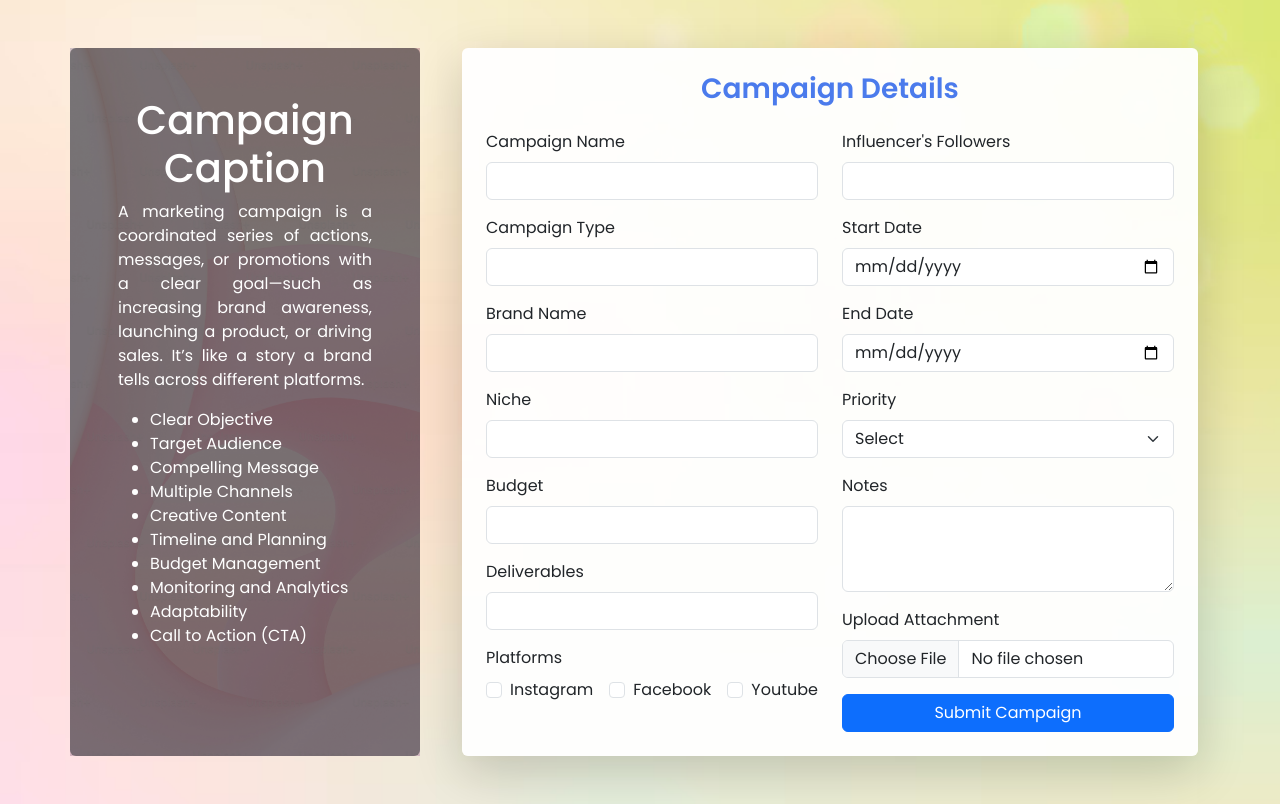
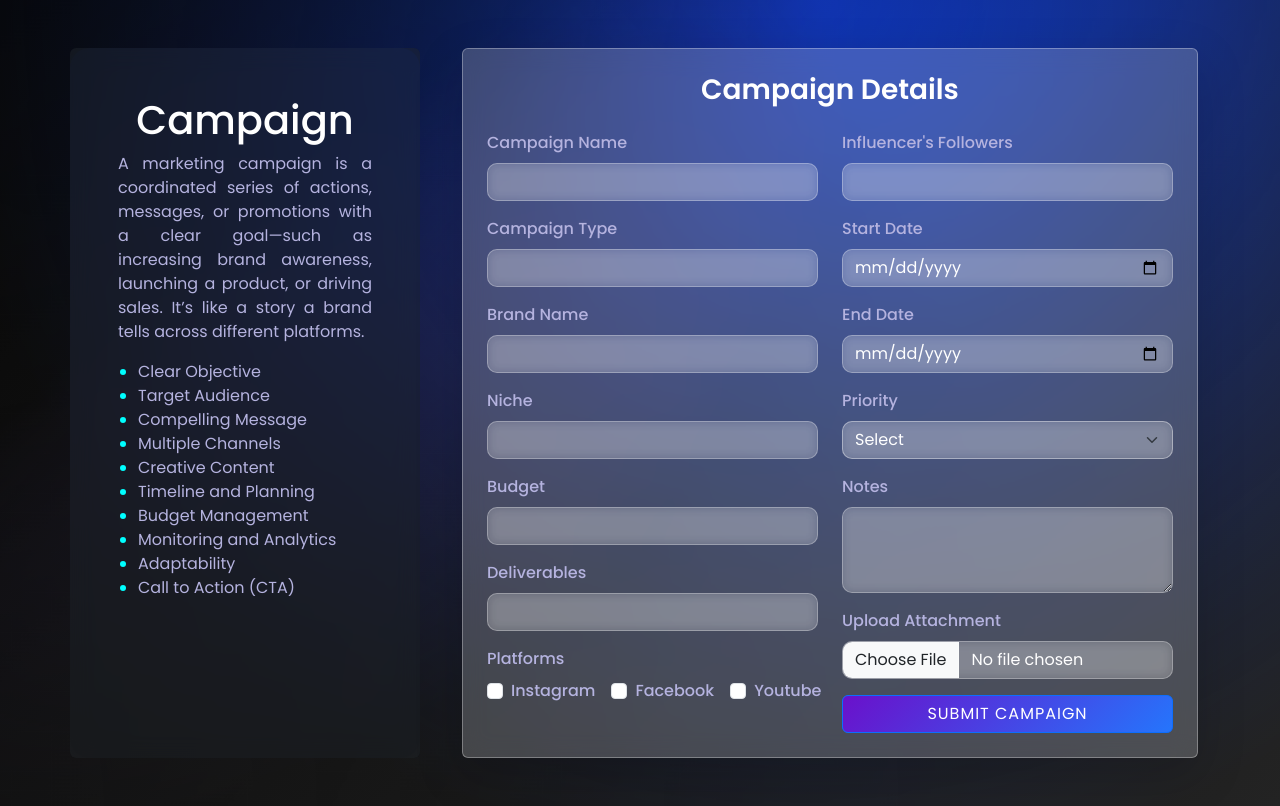
Before and after one commit to Manthan3888/influencer-frontend, a React (Create React App) app: page / in a window 1280 px wide. Built offline with nearby package versions, Linux system fonts and the light colour scheme.

Commit message:
Layout Changed

```diff
--- a/src/components/CampaignForm.css
+++ b/src/components/CampaignForm.css
@@ -14,7 +14,7 @@ body {
 
 /* Typography */
 .heading {
-  color: #4b7bec;
+  color: white;
   font-weight: 600;
   text-align: center;
   margin-bottom: 20px;
@@ -22,28 +22,126 @@ body {
 
 /* Background Section */
 .bg-image {
-  background-image: url('../assets/bg.jpg'); /* Adjust path as needed */
+  background-image: url('../assets/bg.png');
   background-size: cover;
   background-position: center;
   background-repeat: no-repeat;
   min-height: 100vh;
   padding: 60px 0;
+  position: relative;
+  overflow: hidden;
+}
+
+.bg-image::before {
+  content: '';
+  position: absolute;
+  inset: 0;
+  background: linear-gradient(135deg, rgba(0, 0, 0, 0.3), rgba(255, 255, 255, 0.1));
+  z-index: 0;
 }
 
 /* Card Styling */
 .card-style {
-  background-color: rgba(255, 255, 255, 0.95);
+  background-color: rgba(255, 255, 255, 0.2);
   border-radius: 20px;
-  box-shadow: 0 0 20px rgba(0, 0, 0, 0.1);
+  backdrop-filter: blur(12px);
+  -webkit-backdrop-filter: blur(12px);
+  box-shadow: 0 0 40px rgba(0, 0, 0, 0.2);
   padding: 30px;
+  border: 1px solid rgba(255, 255, 255, 0.3);
+  position: relative;
+  z-index: 1;
 }
 
-/* Left Side Content: Hidden by default */
+.card-style .form-control,
+.card-style .form-select {
+  background-color: rgba(255, 255, 255, 0.15);
+  color: #fff;
+  border: 1px solid rgba(255, 255, 255, 0.4);
+  border-radius: 10px;
+  backdrop-filter: blur(6px);
+  -webkit-backdrop-filter: blur(6px);
+  transition: all 0.3s ease;
+  box-shadow: none;
+}
+
+.card-style .form-control::placeholder {
+  color: rgba(255, 255, 255, 0.6);
+}
+
+.card-style .form-control:focus,
+.card-style .form-select:focus {
+  background-color: rgba(255, 255, 255, 0.25);
+  color: #fff;
+  border-color: #fff;
+  box-shadow: 0 0 8px 2px rgba(255, 255, 255, 0.4), 0 0 2px rgba(0, 0, 0, 0.1);
+  outline: none;
+  animation: pulse-border 1.5s ease-out infinite;
+}
+
+@keyframes pulse-border {
+  0% {
+    box-shadow: 0 0 8px 2px rgba(255, 255, 255, 0.4);
+  }
+  50% {
+    box-shadow: 0 0 12px 4px rgba(255, 255, 255, 0.6);
+  }
+  100% {
+    box-shadow: 0 0 8px 2px rgba(255, 255, 255, 0.4);
+  }
+}
+
+.card-style label,
+.card-style .form-label {
+  color: #b5b3df;
+  font-weight: 500;
+}
+
+/* Caption Styling */
+.caption p,
+.caption li {
+  color: #dddddd;
+}
+
+.caption p,
+.caption ul li {
+  color: #b5b3df;
+}
+
+.caption ul {
+  padding-left: 20px;
+}
+
+.caption ul li::marker {
+  color: #00ffff;
+}
+
+.caption:hover {
+  transform: scale(1.03);
+  box-shadow: 0 0 25px rgba(255, 255, 255, 0.5), 0 0 15px rgba(0, 123, 255, 0.2);
+  background-color: rgba(255, 255, 255, 0.15);
+  cursor: pointer;
+  animation: glow-pulse 1.8s ease-in-out infinite;
+  transition: 0.8s;
+}
+
+@keyframes glow-pulse {
+  0% {
+    box-shadow: 0 0 20px rgba(255, 255, 255, 0.3);
+  }
+  50% {
+    box-shadow: 0 0 35px rgba(0, 150, 255, 0.5);
+  }
+  100% {
+    box-shadow: 0 0 20px rgba(255, 255, 255, 0.3);
+  }
+}
+
+/* Left Side Content */
 .left-side {
   display: none;
 }
 
-/* Show only on xl and above (≥ 1200px) */
 @media (min-width: 1200px) {
   .left-side {
     display: block;
@@ -53,21 +151,93 @@ body {
     width: 350px;
     height: 100%;
     object-fit: cover;
-    opacity: 0.85;
+    opacity: 0.3;
+    filter: brightness(0.8);
+    border-radius: 20px;
   }
 
   .caption {
+    background-color: rgba(255, 255, 255, 0.2);
+    backdrop-filter: blur(12px);
+    -webkit-backdrop-filter: blur(12px);
     text-align: justify;
     width: 350px;
     height: 100%;
-    color: #444;
+    padding: 20px;
+    transition: 0.8s;
+    border-color: 1px solid white;
   }
 }
 
 /* Error Message */
 .error {
-  color: #e74c3c;
+  color: #ff6b6b;
   font-size: 0.9rem;
   margin-top: -8px;
   margin-bottom: 10px;
 }
+
+/* Accent Text */
+.accent-text {
+  color: #00ffff;
+}
+
+/* Button Styling */
+.btn-custom {
+  background: linear-gradient(135deg, #6a11cb, #2575fc);
+  color: white;
+  border: none;
+  border-radius: 12px;
+  padding: 12px 20px;
+  font-weight: 600;
+  text-transform: uppercase;
+  letter-spacing: 1px;
+  transition: all 0.3s ease;
+  position: relative;
+  overflow: hidden;
+  z-index: 1;
+}
+
+.btn-custom:hover {
+  color: #fff;
+  transform: scale(1.03);
+  box-shadow: 0 0 15px rgba(100, 149, 237, 0.6), 0 0 25px rgba(100, 149, 237, 0.4);
+}
+
+.btn-custom::before {
+  content: "";
+  position: absolute;
+  top: -50%;
+  left: -50%;
+  width: 200%;
+  height: 200%;
+  background: linear-gradient(120deg, #6a11cb, #2575fc, #6a11cb);
+  background-size: 300% 300%;
+  z-index: -1;
+  transition: opacity 0.3s ease;
+  opacity: 0;
+  filter: blur(12px);
+}
+
+.btn-custom:hover::before {
+  opacity: 0.7;
+  animation: button-glow 2s linear infinite;
+}
+
+@keyframes button-glow {
+  0% {
+    background-position: 0% 50%;
+  }
+  50% {
+    background-position: 100% 50%;
+  }
+  100% {
+    background-position: 0% 50%;
+  }
+}
+
+/* Dropdown Options */
+.card-style .form-select option {
+  color: #ffffff;
+  background-color: #1a1a2e;
+}
--- a/src/components/CampaignForm.jsx
+++ b/src/components/CampaignForm.jsx
@@ -2,7 +2,7 @@ import React, { useState,useRef } from 'react';
 import { Container, Row, Col, Form, Button } from 'react-bootstrap';
 import axios from 'axios';
 import './CampaignForm.css';
-import icon from '../assets/icon.png';
+import icon from '../assets/bg.png';
 import { ToastContainer, toast } from 'react-toastify';
 import 'react-toastify/dist/ReactToastify.css';
 
@@ -141,6 +141,7 @@ const CampaignForm = () => {
             );
 
             if (response.status === 200 || response.status === 201) {
+                console.log('Campaign received Successfully');
                 toast.success('Campaign Added Successfully!');
                 setFormData({
                     campaignName: '',
@@ -164,6 +165,9 @@ const CampaignForm = () => {
                 });
                 setErrors({});
             }
+            else{
+                console.log('Campaign is not received Successfully');
+            };
         } catch (error) {
             toast.error('There was an error submitting the Campaign Form.');
             console.error(error);
@@ -177,6 +181,7 @@ const CampaignForm = () => {
     const renderError = (field) =>
         errors[field] ? <div className="text-danger small mt-1">{errors[field]}</div> : null;
 
+
     return (
         <div className="bg-image py-5">
             <Container>
@@ -184,7 +189,7 @@ const CampaignForm = () => {
                     <Col xl={2} className='left_side d-none d-xl-block position-relative p-0'>
                         <img src={icon} alt='item' className='left_image' />
                         <div className='caption position-absolute top-0 p-5 bg-dark bg-opacity-50 text-white text-justify rounded'>
-                            <h1 className='text-center'>Campaign Caption</h1>
+                            <h1 className='text-center'>Campaign</h1>
                             <p>A marketing campaign is a coordinated series of actions, messages, or promotions with a clear goal—such as increasing brand awareness, launching a product, or driving sales. It’s like a story a brand tells across different platforms.</p>
                             <ul>
                                 <li>Clear Objective</li>
```
Also changed, not shown: src/assets/bg.png (added).
